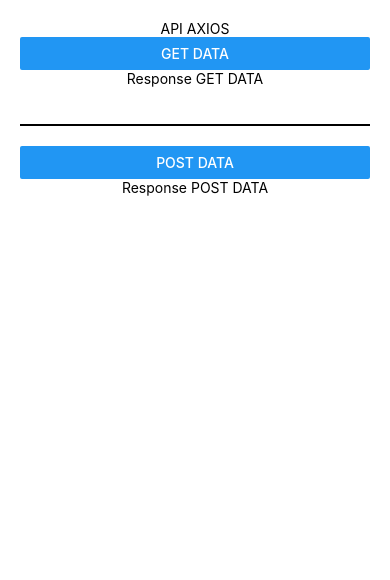
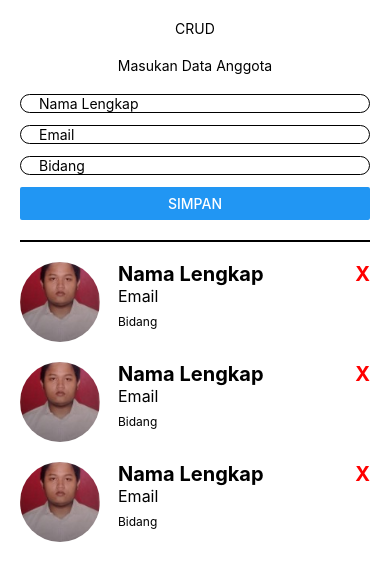
Before and after one commit to habib27akbar/first-react-native-apps, a React Native app: screen / in a window 390 px wide. Shown: the top 580 px of the page. Built offline with nearby package versions, Linux system fonts and the light colour scheme.

Commit message:
belajar post menggunakan axios dan local json

```diff
--- a/src/App.js
+++ b/src/App.js
@@ -1,5 +1,5 @@
 import React from 'react';
-import {Image, StyleSheet, Text, View} from 'react-native';
+import {View} from 'react-native';
 //import CallAPIAxios from './pages/CallAPIAxios';
 //import Profile from './Profile';
 //import FlexBox from './pages/FlexBox';
@@ -7,7 +7,8 @@ import {Image, StyleSheet, Text, View} from 'react-native';
 //import StateDinamis from './pages/StateDinamis';
 //import RnSvg from './pages/RnSvg';
 //import CallAPIVanilla from './pages/CallAPIVanilla';
-import CallAPIAxios from './pages/CallAPIAxios';
+//import CallAPIAxios from './pages/CallAPIAxios';
+import Crud from './pages/Crud';
 const App = () => {
   return (
     <View>
@@ -17,7 +18,8 @@ const App = () => {
       {/* <StateDinamis/> */}
       {/* <RnSvg/> */}
      {/* <CallAPIVanilla/> */}
-     <CallAPIAxios />
+     {/* <CallAPIAxios /> */}
+     <Crud/>
     </View>
 
   );
--- /dev/null
+++ b/src/fakeAPI/db.json
@@ -0,0 +1,16 @@
+{
+  "users": [
+    {
+      "id": 1,
+      "name": "habib",
+      "email": "akbarca",
+      "bidang": "php"
+    },
+    {
+      "name": "akbar",
+      "email": "akbarca94@gmail.com",
+      "bidang": "html",
+      "id": 2
+    }
+  ]
+}
--- /dev/null
+++ b/src/pages/Crud/index.js
@@ -0,0 +1,108 @@
+import axios from 'axios'
+import React, { useState } from 'react'
+import { View, Text, StyleSheet, TextInput, Button, Image } from 'react-native'
+import FotoGw from '../../assets/images/photo-gw.jpeg'
+
+const Item = () => {
+  return(
+      <View style={styles.itemContainer}>
+          <Image source={ FotoGw } style={styles.avatar}/>
+          <View style={styles.desc}>
+            <Text style={styles.descName}>Nama Lengkap</Text>
+            <Text style={styles.descEmail}>Email</Text>
+            <Text style={styles.descBidang}>Bidang</Text>
+          </View>
+          <Text style={styles.delete}>X</Text>
+      </View>
+  )
+}
+
+const Crud = () => {
+  const [name, setName] = useState("");
+  const [email, setEmail] = useState("");
+  const [bidang, setBidang] = useState("");
+
+  const submit = () => {
+    const data = {
+      name,
+      email,
+      bidang
+    }
+    console.log('data', data);
+    axios.post('http://10.0.2.2:3004/users', data)
+    .then(res =>{
+      console.log('res', res);
+      setName("");
+      setEmail("");
+      setBidang("");
+    })
+  }
+    return(
+        <View style={styles.container}>
+            <Text style={styles.text}>CRUD</Text>
+            <Text style={styles.text}>Masukan Data Anggota</Text>
+            <TextInput style={styles.input} placeholder="Nama Lengkap" value={name} onChangeText={(value) => setName(value)}/>
+            <TextInput style={styles.input} placeholder="Email" value={email} onChangeText={(value) => setEmail(value)}/>
+            <TextInput style={styles.input} placeholder="Bidang" value={bidang} onChangeText={(value) => setBidang(value)}/>
+            <Button title="Simpan" onPress={submit}/>
+            <View style={styles.lines}/>
+            <Item/>
+            <Item/>
+            <Item/>
+        </View>
+    )
+}
+
+
+export default Crud
+
+const styles = StyleSheet.create({
+    text: {
+      textAlign:'center',
+      marginBottom: 20
+    },
+    container: {
+      padding: 20,
+    },
+    lines: {
+      height:2,
+      backgroundColor: 'black',
+      marginVertical: 20
+    },
+    input:{
+      borderWidth: 1,
+      marginBottom: 12,
+      borderRadius: 25,
+      paddingHorizontal: 18
+    },
+    desc:{
+      marginLeft: 18,
+      flex:1
+    },
+    avatar:{
+      width:80,
+      height:80,
+      borderRadius:80
+    },
+    itemContainer:{
+      flexDirection: 'row',
+      marginBottom: 20
+
+    },
+    descName:{
+      fontSize: 20,
+      fontWeight: 'bold'
+    },
+    descEmail:{
+      fontSize: 16,
+    },
+    descBidang:{
+      fontSize: 12,
+      marginTop: 8
+    },
+    delete:{
+      fontSize:20,
+      fontWeight: 'bold',
+      color: 'red',
+    }
+  })
```
